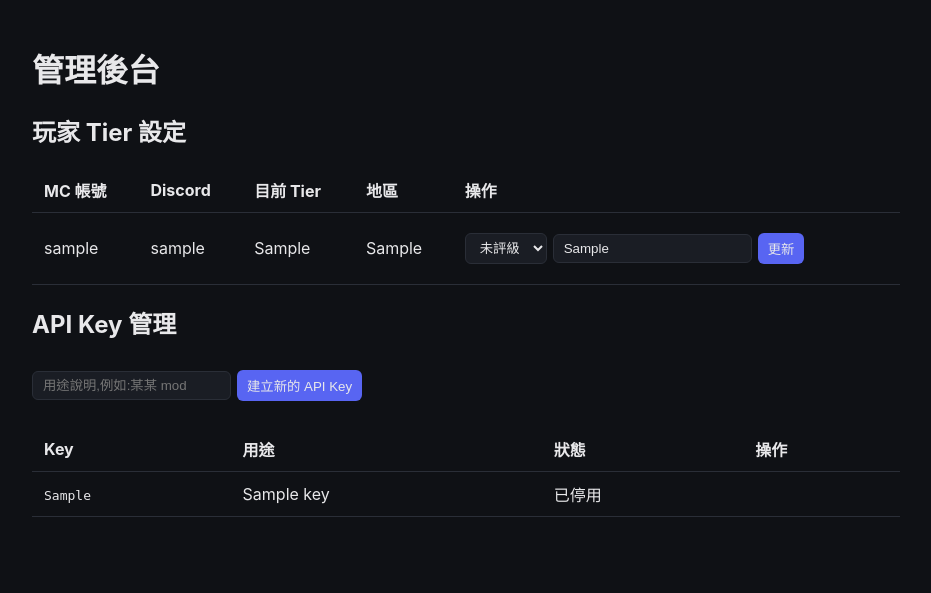
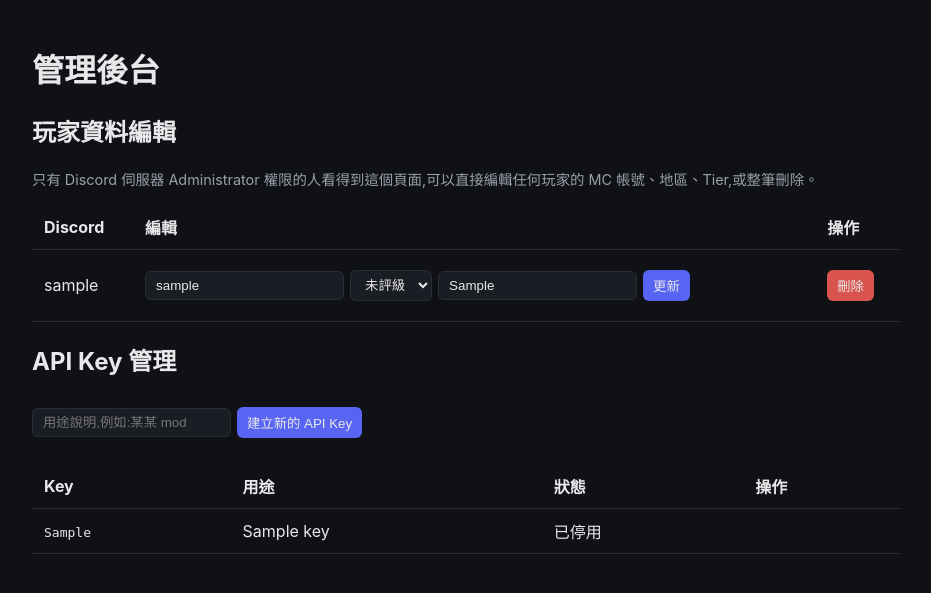
Before and after one commit to Mralowww/paper-server, a Flask app: page /admin in a window 1280 px wide. Shown: the part 57-650 px from the top of the page, without its empty margins (174-1105 px from the left). Run offline with Flask 3, Linux system fonts and the light colour scheme; the visitor is signed in with stand-in values (Sample User, id 1); tables that the repository leaves empty hold one stand-in row (values such as "Sample post").

Commit message:
管理員權限改用 Discord 伺服器 Administrator 權限,並支援網頁/DC bot 直接編輯所有玩家資料
- 移除自訂 admins 白名單機制,改成登入時用 OAuth guilds scope 查詢該人在指定伺服器
  (DISCORD_GUILD_ID)是否有 Administrator 權限(伺服器擁有者也算)
- 網站 /admin 新增可編輯任何玩家的 MC 帳號/地區/Tier,以及整筆刪除
- DC bot 新增 /admin_set_tier、/admin_delete_player,用 discord.py 內建的
  has_permissions(administrator=True) 檢查權限,並加上錯誤處理回覆

```diff
--- a/tierlist-web/app.py
+++ b/tierlist-web/app.py
@@ -12,20 +12,16 @@ DISCORD_CLIENT_ID = os.environ.get("DISCORD_CLIENT_ID", "")
 DISCORD_CLIENT_SECRET = os.environ.get("DISCORD_CLIENT_SECRET", "")
 DISCORD_REDIRECT_URI = os.environ.get("DISCORD_REDIRECT_URI", "http://localhost:8787/discord/callback")
 PLUGIN_SHARED_SECRET = os.environ.get("PLUGIN_SHARED_SECRET", "")
-SEED_ADMIN_DISCORD_ID = os.environ.get("SEED_ADMIN_DISCORD_ID", "")
+DISCORD_GUILD_ID = os.environ.get("DISCORD_GUILD_ID", "")
 
 DISCORD_API = "https://discord.com/api"
 VERIFY_CODE_TTL_SECONDS = 600
+PERMISSION_ADMINISTRATOR = 0x8
 
 app = Flask(__name__)
 app.secret_key = os.environ.get("FLASK_SECRET_KEY") or secrets.token_hex(32)
 
 models.init_db()
-if SEED_ADMIN_DISCORD_ID:
-    with models.get_db() as conn:
-        conn.execute(
-            "INSERT OR IGNORE INTO admins (discord_id) VALUES (?)", (SEED_ADMIN_DISCORD_ID,)
-        )
 
 
 @app.after_request
@@ -42,7 +38,7 @@ def current_discord_user():
 
 def require_admin():
     discord_id, _ = current_discord_user()
-    if not discord_id or not models.is_admin(discord_id):
+    if not discord_id or not session.get("is_admin"):
         abort(403)
 
 
@@ -90,7 +86,7 @@ def login_discord():
         "client_id": DISCORD_CLIENT_ID,
         "redirect_uri": DISCORD_REDIRECT_URI,
         "response_type": "code",
-        "scope": "identify",
+        "scope": "identify guilds",
     }
     query = "&".join(f"{k}={requests.utils.quote(v)}" for k, v in params.items())
     return redirect(f"{DISCORD_API}/oauth2/authorize?{query}")
@@ -129,7 +125,30 @@ def discord_callback():
     user = user_resp.json()
     session["discord_id"] = user["id"]
     session["discord_username"] = user.get("username", "unknown")
+    session["is_admin"] = check_is_administrator(access_token)
     return redirect(url_for("account"))
+
+
+def check_is_administrator(access_token: str) -> bool:
+    """判斷這個玩家在指定 Discord 伺服器裡是否有 Administrator 權限(伺服器擁有者也算)。"""
+    if not DISCORD_GUILD_ID:
+        return False
+    try:
+        resp = requests.get(
+            f"{DISCORD_API}/users/@me/guilds",
+            headers={"Authorization": f"Bearer {access_token}"},
+            timeout=10,
+        )
+    except requests.RequestException:
+        return False
+    if resp.status_code != 200:
+        return False
+
+    for guild in resp.json():
+        if guild.get("id") == DISCORD_GUILD_ID:
+            permissions = int(guild.get("permissions", 0))
+            return bool(permissions & PERMISSION_ADMINISTRATOR)
+    return False
 
 
 @app.route("/logout")
@@ -157,7 +176,7 @@ def account():
         player=player,
         code=code,
         ttl_minutes=VERIFY_CODE_TTL_SECONDS // 60,
-        is_admin=models.is_admin(discord_id),
+        is_admin=session.get("is_admin", False),
     )
 
 
@@ -199,17 +218,25 @@ def admin_home():
     return render_template("admin.html", players=players, tiers=models.TIERS, api_keys=api_keys)
 
 
-@app.route("/admin/set_tier", methods=["POST"])
-def admin_set_tier():
+@app.route("/admin/players/<int:player_id>/edit", methods=["POST"])
+def admin_edit_player(player_id):
     require_admin()
-    mc_username = request.form.get("mc_username", "").strip()
-    tier = request.form.get("tier", "").strip() or None
+    mc_username = request.form.get("mc_username", "").strip() or None
     region = request.form.get("region", "").strip() or None
-    if tier and tier not in models.TIERS:
+    tier_raw = request.form.get("tier", "__unset__")
+    tier = None if tier_raw == "" else (tier_raw if tier_raw != "__unset__" else "__unset__")
+    if tier not in ("__unset__", None) and tier not in models.TIERS:
         abort(400)
-    ok = models.set_tier(mc_username, tier, region)
+    ok = models.update_player(player_id, mc_username=mc_username, region=region, tier=tier)
     if not ok:
         abort(404)
+    return redirect(url_for("admin_home"))
+
+
+@app.route("/admin/players/<int:player_id>/delete", methods=["POST"])
+def admin_delete_player(player_id):
+    require_admin()
+    models.delete_player(player_id)
     return redirect(url_for("admin_home"))
 
 
--- a/tierlist-web/models.py
+++ b/tierlist-web/models.py
@@ -80,9 +80,6 @@ CREATE TABLE IF NOT EXISTS api_keys (
     last_used_at INTEGER
 );
 
-CREATE TABLE IF NOT EXISTS admins (
-    discord_id TEXT PRIMARY KEY
-);
 """
 
 
@@ -204,10 +201,40 @@ def list_all_players():
         return [dict(r) for r in rows]
 
 
-def is_admin(discord_id: str) -> bool:
+def get_player_by_id(player_id: int):
     with get_db() as conn:
-        row = conn.execute("SELECT 1 FROM admins WHERE discord_id = ?", (discord_id,)).fetchone()
-        return row is not None
+        row = conn.execute("SELECT * FROM players WHERE id = ?", (player_id,)).fetchone()
+        return dict(row) if row else None
+
+
+def update_player(player_id: int, mc_username: str | None = None, region: str | None = None,
+                   tier: str | None = "__unset__"):
+    """管理員直接編輯玩家資料。mc_username/region 為 None 表示不變更;
+    tier 用 "__unset__" 當『不變更』的哨兵值,因為 None 本身是合法的『清除段位』。"""
+    if tier != "__unset__" and tier is not None and tier not in TIERS:
+        raise ValueError("invalid tier")
+
+    now = int(time.time())
+    with get_db() as conn:
+        row = conn.execute("SELECT * FROM players WHERE id = ?", (player_id,)).fetchone()
+        if not row:
+            return False
+
+        new_mc_username = mc_username if mc_username is not None else row["mc_username"]
+        new_region = region if region is not None else row["region"]
+        new_tier = row["vanilla_tier"] if tier == "__unset__" else tier
+
+        conn.execute(
+            "UPDATE players SET mc_username = ?, region = ?, vanilla_tier = ?, updated_at = ? WHERE id = ?",
+            (new_mc_username, new_region, new_tier, now, player_id),
+        )
+        return True
+
+
+def delete_player(player_id: int):
+    with get_db() as conn:
+        cur = conn.execute("DELETE FROM players WHERE id = ?", (player_id,))
+        return cur.rowcount > 0
 
 
 def create_api_key(key: str, label: str):
--- a/tierlist-web/static/css/style.css
+++ b/tierlist-web/static/css/style.css
@@ -112,3 +112,12 @@ button {
     background: var(--accent);
     border: none;
 }
+
+button.danger {
+    background: #d9534f;
+}
+
+.muted {
+    color: var(--muted);
+    font-size: 0.9rem;
+}
--- a/tierlist-web/templates/admin.html
+++ b/tierlist-web/templates/admin.html
@@ -3,32 +3,34 @@
 {% block content %}
 <h1>管理後台</h1>
 
-<h2>玩家 Tier 設定</h2>
+<h2>玩家資料編輯</h2>
+<p class="muted">只有 Discord 伺服器 Administrator 權限的人看得到這個頁面,可以直接編輯任何玩家的 MC 帳號、地區、Tier,或整筆刪除。</p>
 <table class="tier-table">
     <thead>
-        <tr><th>MC 帳號</th><th>Discord</th><th>目前 Tier</th><th>地區</th><th>操作</th></tr>
+        <tr><th>Discord</th><th>編輯</th><th>操作</th></tr>
     </thead>
     <tbody>
         {% for p in players %}
         <tr>
-            <td>{{ p.mc_username or '(尚未綁定)' }}</td>
             <td>{{ p.discord_username }}</td>
-            <td>{{ p.vanilla_tier or '-' }}</td>
-            <td>{{ p.region or '-' }}</td>
             <td>
-                {% if p.mc_username %}
-                <form method="post" action="{{ url_for('admin_set_tier') }}" class="inline-form">
-                    <input type="hidden" name="mc_username" value="{{ p.mc_username }}">
+                <form method="post" action="{{ url_for('admin_edit_player', player_id=p.id) }}" class="inline-form">
+                    <input type="text" name="mc_username" placeholder="MC 帳號" value="{{ p.mc_username or '' }}">
                     <select name="tier">
                         <option value="">未評級</option>
                         {% for t in tiers %}
                         <option value="{{ t }}" {% if p.vanilla_tier == t %}selected{% endif %}>{{ t }}</option>
                         {% endfor %}
                     </select>
-                    <input type="text" name="region" placeholder="地區(可留空)" value="{{ p.region or '' }}">
+                    <input type="text" name="region" placeholder="地區" value="{{ p.region or '' }}">
                     <button type="submit">更新</button>
                 </form>
-                {% endif %}
+            </td>
+            <td>
+                <form method="post" action="{{ url_for('admin_delete_player', player_id=p.id) }}" class="inline-form"
+                      onsubmit="return confirm('確定要刪除 {{ p.discord_username }} 的所有資料嗎?');">
+                    <button type="submit" class="danger">刪除</button>
+                </form>
             </td>
         </tr>
         {% endfor %}
```
Also changed, not shown: tierlist-web/discord_bot/bot.py (+50 -0 lines), tierlist-web/README.md, 1 other file.
